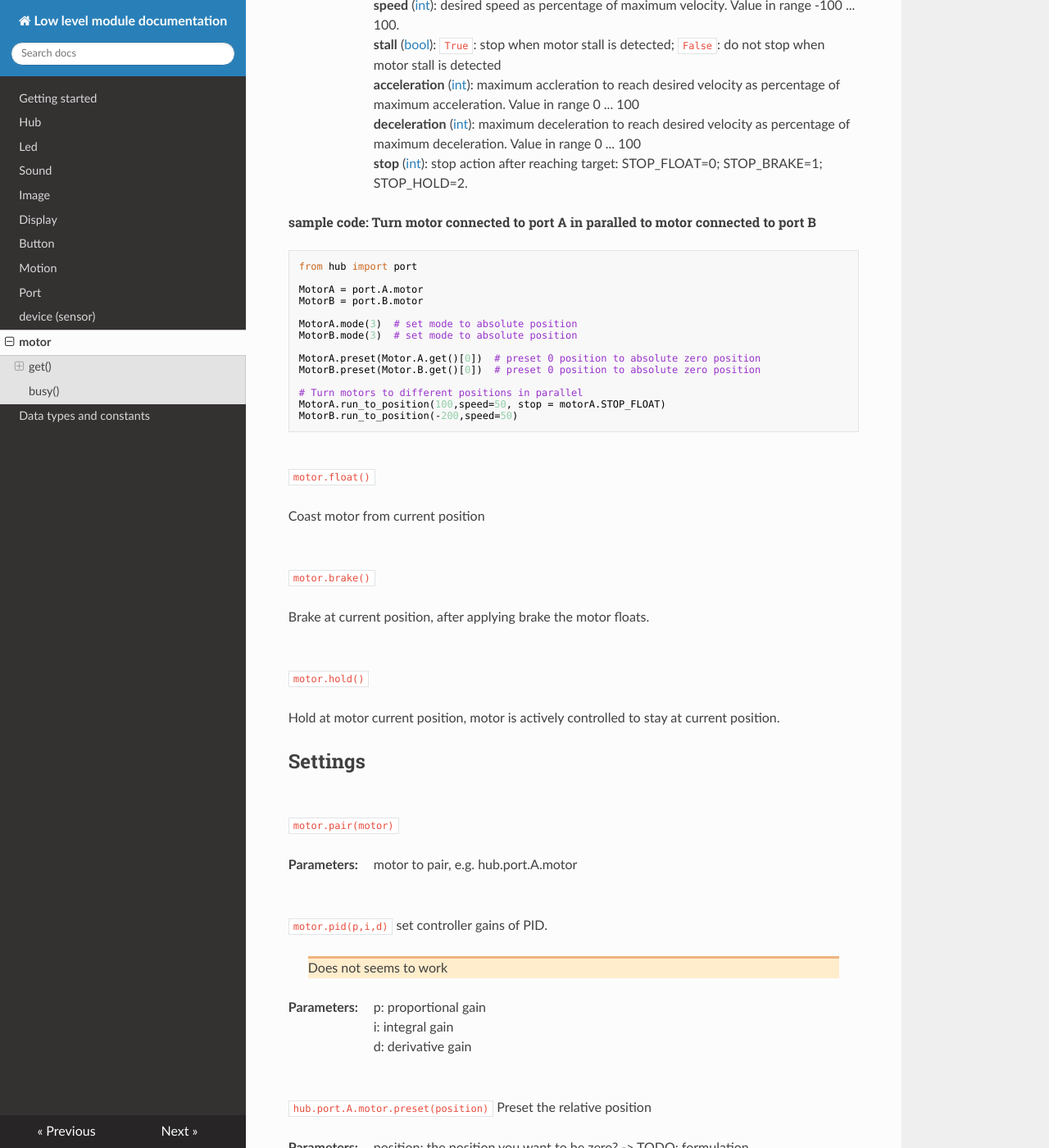
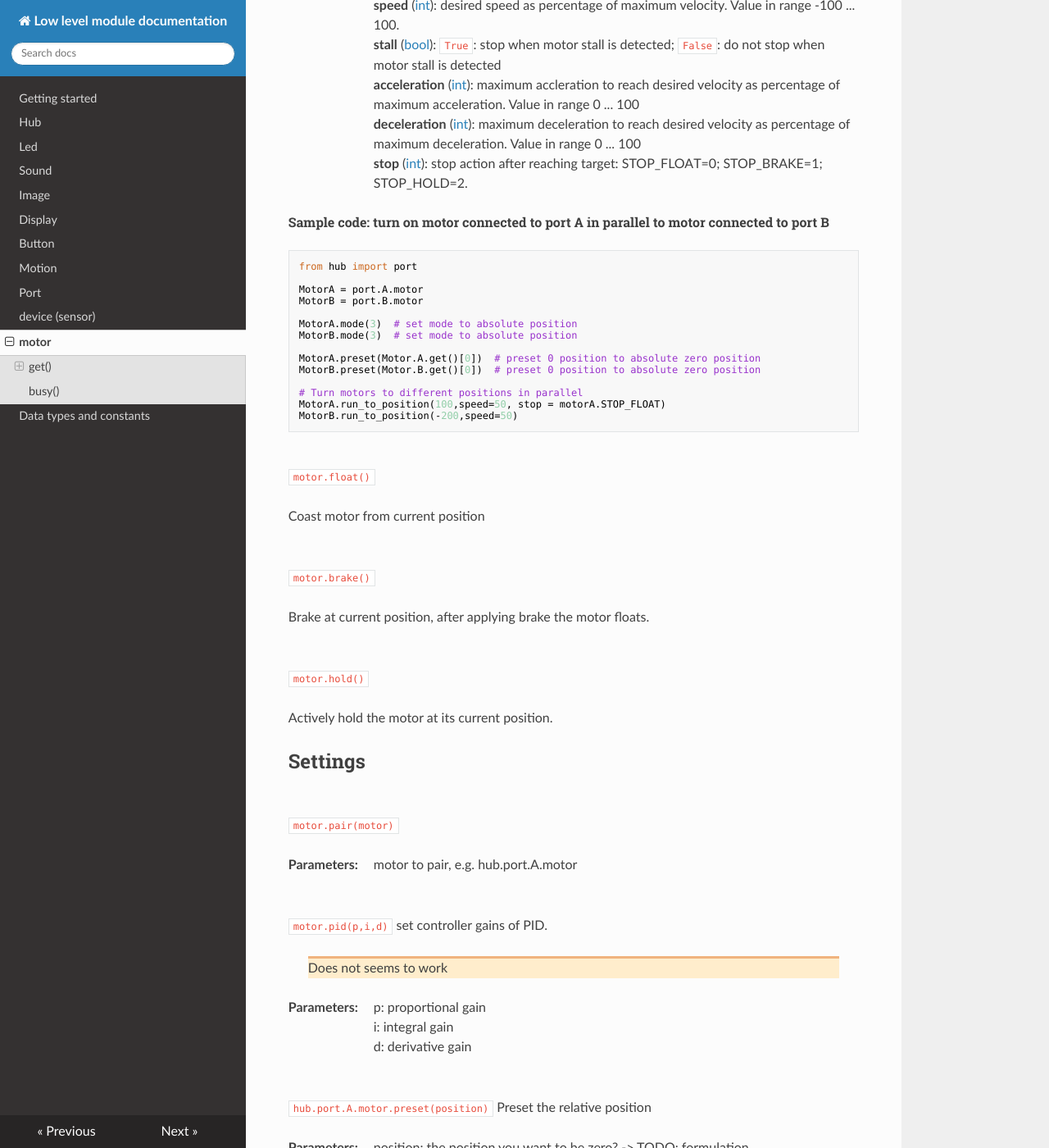
Before and after one commit to NStrijbosch/hub-module-notes, an MkDocs documentation site: the page built from docs/motors.md, in a window 1280 px wide and 1400 px high, scrolled down 2907 px. Shown: the whole window at 82% size. Built offline with MkDocs 1.6.1, drawn with Linux system fonts in a browser that asks for light colours; nearby versions of some CDN libraries; some of the changed text lies outside the part shown.

Commit message:
Update motors.md

````diff
--- a/docs/motors.md
+++ b/docs/motors.md
@@ -12,7 +12,7 @@
 
 *  list of measurement data depending on the mode of the motor.
 
-### sample code: read measurmenet data from motor connected to port A
+### Sample code: read measurmenet data from motor connected to port A
 ``` python
 from hub import port
 
@@ -58,7 +58,7 @@
 *  __duty_cycle__ [int](data_types.md#int) percentage of a cycle for which the signal is high. Value in range -100 ... 100.
 
 
-### sample-code: turn on motor connected to port A
+### Sample code: turn on motor connected to port A
 ``` python
 from hub import port
 from utime import sleep_ms
@@ -131,7 +131,7 @@
 *  __deceleration__ ([int](data_types.md#int)): maximum deceleration to reach desired velocity as percentage of maximum deceleration. Value in range 0 ... 100
 *  __stop__ ([int](data_types.md#int)): stop action after reaching target: STOP_FLOAT=0; STOP_BRAKE=1; STOP_HOLD=2.
 
-### sample code: Turn motor connected to port A in paralled to motor connected to port B
+### Sample code: turn on motor connected to port A in parallel to motor connected to port B
 
 ``` python
 from hub import port
@@ -165,7 +165,7 @@
 
 `motor.hold()`
 
-Hold at motor current position, motor is actively controlled to stay at current position.
+Actively hold the motor at its current position.
 
 # Settings
 
````
